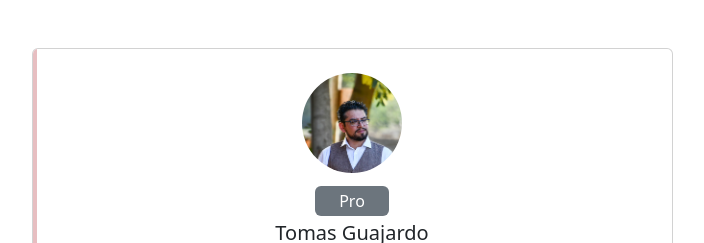
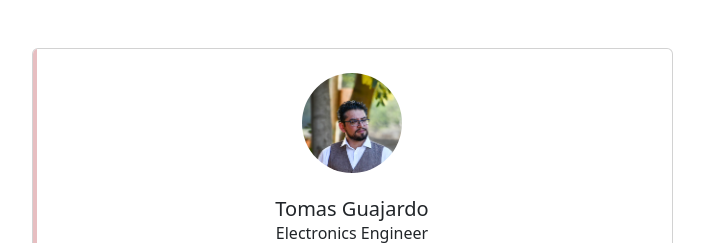
Before and after one commit to tguajardo/tguajardo.github.io, a plain HTML site: page index.html in a window 1280 px wide. Shown: the top 243 px of the page, without its empty margins (288-992 px from the left). Drawn offline with nearby package versions, Linux system fonts and the light colour scheme.

Commit message:
Update index.html

```diff
--- a/index.html
+++ b/index.html
@@ -24,7 +24,6 @@
                     </div>
 
                     <div class="text-center mt-3">
-                        <span class="bg-secondary p-1 px-4 rounded text-white">Pro</span>
                         <h5 class="mt-2 mb-0">Tomas Guajardo</h5>
                         <span>Electronics Engineer</span>
 
```
